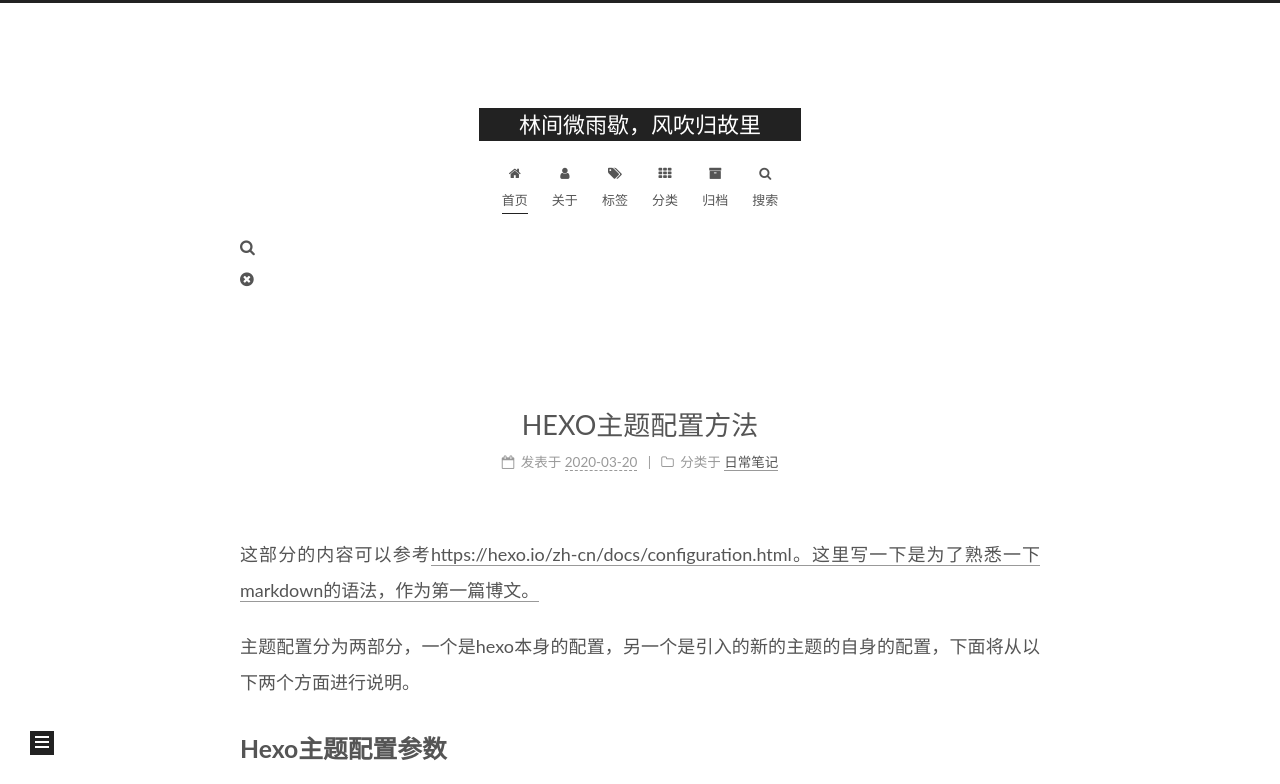
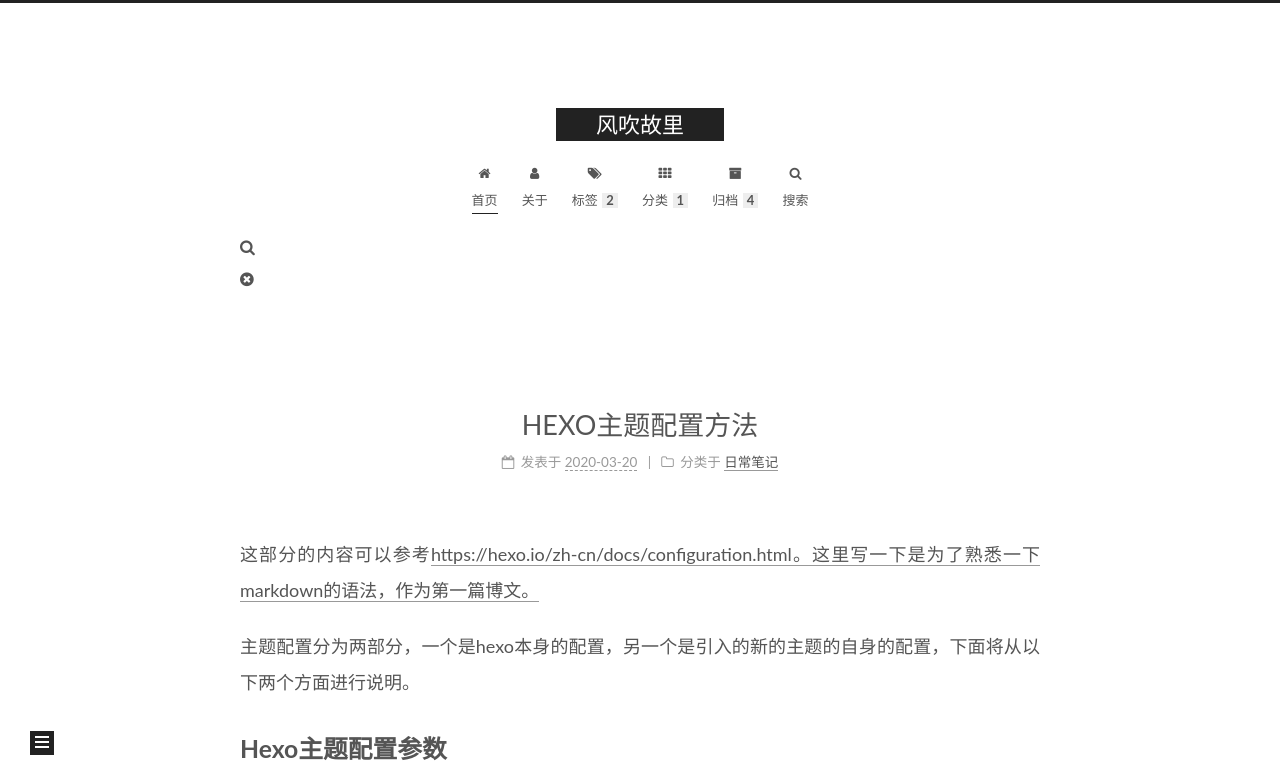
Before and after one commit to winter-f/winter-f.github.io, a plain HTML site: page index.html in a window 1280 px wide. Shown: the top 784 px of the page. Drawn offline with nearby package versions, Linux system fonts and the light colour scheme; a script that the page names is missing.

Commit message:
Site updated: 2020-03-20 15:49:41

```diff
--- a/index.html
+++ b/index.html
@@ -22,9 +22,9 @@
 
   <meta name="description" content="欢迎来到我的博客，这里是我用来记录我的学习生活，以及人生的感悟">
 <meta property="og:type" content="website">
-<meta property="og:title" content="林间微雨歇，风吹归故里">
+<meta property="og:title" content="风吹故里">
 <meta property="og:url" content="https://winter-f.github.io/index.html">
-<meta property="og:site_name" content="林间微雨歇，风吹归故里">
+<meta property="og:site_name" content="风吹故里">
 <meta property="og:description" content="欢迎来到我的博客，这里是我用来记录我的学习生活，以及人生的感悟">
 <meta property="article:author" content="赵峰">
 <meta name="twitter:card" content="summary">
@@ -42,7 +42,7 @@
   };
 </script>
 
-  <title>林间微雨歇，风吹归故里</title>
+  <title>风吹故里</title>
 
 
 
@@ -94,7 +94,7 @@
     <div>
       <a href="/" class="brand" rel="start">
         <span class="logo-line-before"><i></i></span>
-        <span class="site-title">林间微雨歇，风吹归故里</span>
+        <span class="site-title">风吹故里</span>
         <span class="logo-line-after"><i></i></span>
       </a>
     </div>
@@ -123,17 +123,17 @@
   </li>
         <li class="menu-item menu-item-tags">
 
-    <a href="/tags/" rel="section"><i class="fa fa-fw fa-tags"></i>标签</a>
+    <a href="/tags/" rel="section"><i class="fa fa-fw fa-tags"></i>标签<span class="badge">2</span></a>
 
   </li>
         <li class="menu-item menu-item-categories">
 
-    <a href="/categories/" rel="section"><i class="fa fa-fw fa-th"></i>分类</a>
+    <a href="/categories/" rel="section"><i class="fa fa-fw fa-th"></i>分类<span class="badge">1</span></a>
 
   </li>
         <li class="menu-item menu-item-archives">
 
-    <a href="/archives/" rel="section"><i class="fa fa-fw fa-archive"></i>归档</a>
+    <a href="/archives/" rel="section"><i class="fa fa-fw fa-archive"></i>归档<span class="badge">4</span></a>
 
   </li>
       <li class="menu-item menu-item-search">
@@ -198,7 +198,7 @@
     </span>
 
     <span hidden itemprop="publisher" itemscope itemtype="http://schema.org/Organization">
-      <meta itemprop="name" content="林间微雨歇，风吹归故里">
+      <meta itemprop="name" content="风吹故里">
     </span>
       <header class="post-header">
         <h1 class="post-title" itemprop="name headline">
@@ -214,7 +214,7 @@
               <span class="post-meta-item-text">发表于</span>
 
 
-              <time title="创建时间：2020-03-20 14:17:59 / 修改时间：15:12:29" itemprop="dateCreated datePublished" datetime="2020-03-20T14:17:59+08:00">2020-03-20</time>
+              <time title="创建时间：2020-03-20 14:17:59 / 修改时间：15:45:35" itemprop="dateCreated datePublished" datetime="2020-03-20T14:17:59+08:00">2020-03-20</time>
             </span>
             <span class="post-meta-item">
               <span class="post-meta-item-icon">
@@ -265,6 +265,7 @@
 <figure class="highlight plain"><table><tr><td class="gutter"><pre><span class="line">1</span><br><span class="line">2</span><br><span class="line">3</span><br><span class="line">4</span><br><span class="line">5</span><br><span class="line">6</span><br></pre></td><td class="code"><pre><span class="line"># 搜索</span><br><span class="line">search:</span><br><span class="line">  path: search.xml</span><br><span class="line">  field: post</span><br><span class="line">  format: html</span><br><span class="line">  limit: 10000</span><br></pre></td></tr></table></figure>
 
 <p>最后在主题配置文件里找到<code>Local search</code>，将<code>enable</code>设置为<code>true</code></p>
+<h1 id="搞不下去了"><a href="#搞不下去了" class="headerlink" title="搞不下去了"></a>搞不下去了</h1><p>mark一下<br><a href="https://www.jianshu.com/p/9f0e90cc32c2" target="_blank" rel="noopener">https://www.jianshu.com/p/9f0e90cc32c2</a><br><a href="https://www.jianshu.com/p/3a05351a37dc" target="_blank" rel="noopener">https://www.jianshu.com/p/3a05351a37dc</a><br><a href="https://blog.csdn.net/qq_40950957/article/details/81259702" target="_blank" rel="noopener">https://blog.csdn.net/qq_40950957/article/details/81259702</a><br><a href="https://blog.csdn.net/nightmare_dimple/article/details/86661502" target="_blank" rel="noopener">https://blog.csdn.net/nightmare_dimple/article/details/86661502</a><br>我先做出来再记录吧。。。。</p>
 
 
     </div>
@@ -293,7 +294,7 @@
     </span>
 
     <span hidden itemprop="publisher" itemscope itemtype="http://schema.org/Organization">
-      <meta itemprop="name" content="林间微雨歇，风吹归故里">
+      <meta itemprop="name" content="风吹故里">
     </span>
       <header class="post-header">
         <h1 class="post-title" itemprop="name headline">
@@ -350,7 +351,7 @@
     </span>
 
     <span hidden itemprop="publisher" itemscope itemtype="http://schema.org/Organization">
-      <meta itemprop="name" content="林间微雨歇，风吹归故里">
+      <meta itemprop="name" content="风吹故里">
     </span>
       <header class="post-header">
         <h1 class="post-title" itemprop="name headline">
@@ -415,7 +416,7 @@
     </span>
 
     <span hidden itemprop="publisher" itemscope itemtype="http://schema.org/Organization">
-      <meta itemprop="name" content="林间微雨歇，风吹归故里">
+      <meta itemprop="name" content="风吹故里">
     </span>
       <header class="post-header">
         <h1 class="post-title" itemprop="name headline">
--- a/search.xml
+++ b/search.xml
@@ -31,6 +31,7 @@
 <figure class="highlight plain"><table><tr><td class="code"><pre><span class="line"># 搜索</span><br><span class="line">search:</span><br><span class="line">  path: search.xml</span><br><span class="line">  field: post</span><br><span class="line">  format: html</span><br><span class="line">  limit: 10000</span><br></pre></td></tr></table></figure>
 
 <p>最后在主题配置文件里找到<code>Local search</code>，将<code>enable</code>设置为<code>true</code></p>
+<h1 id="搞不下去了"><a href="#搞不下去了" class="headerlink" title="搞不下去了"></a>搞不下去了</h1><p>mark一下<br><a href="https://www.jianshu.com/p/9f0e90cc32c2" target="_blank" rel="noopener">https://www.jianshu.com/p/9f0e90cc32c2</a><br><a href="https://www.jianshu.com/p/3a05351a37dc" target="_blank" rel="noopener">https://www.jianshu.com/p/3a05351a37dc</a><br><a href="https://blog.csdn.net/qq_40950957/article/details/81259702" target="_blank" rel="noopener">https://blog.csdn.net/qq_40950957/article/details/81259702</a><br><a href="https://blog.csdn.net/nightmare_dimple/article/details/86661502" target="_blank" rel="noopener">https://blog.csdn.net/nightmare_dimple/article/details/86661502</a><br>我先做出来再记录吧。。。。</p>
 ]]></content>
       <categories>
         <category>日常笔记</category>
```
Also changed, not shown: 2020/03/19/hello-world/index.html (+7 -7 lines), 2020/03/19/my-new-post/index.html (+7 -7 lines), 2020/03/19/test/index.html (+7 -7 lines), 2020/03/20/HEXO主题配置方法/index.html (+11 -10 lines), about/index.html (+6 -6 lines), archives/2020/03/index.html (+7 -7 lines), archives/2020/index.html (+7 -7 lines), archives/index.html (+7 -7 lines), categories/index.html (+6 -6 lines), categories/日常笔记/index.html (+7 -7 lines), tags/hexo配置/index.html (+7 -7 lines), tags/index.html (+6 -6 lines), tags/建站记录/index.html (+7 -7 lines).
